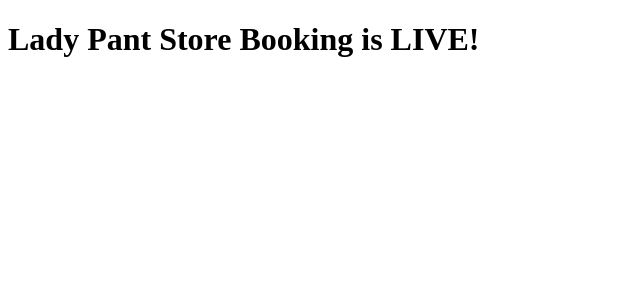
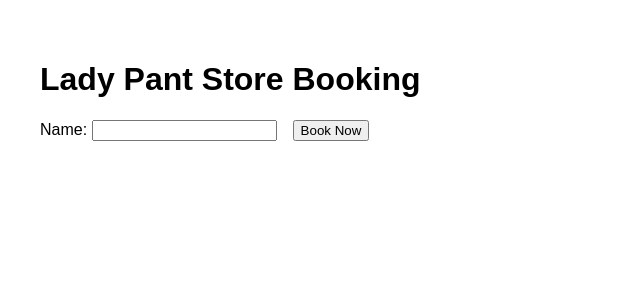
Before and after one commit to Barry-byte-cyber/Lady-Store-Booking-Finally, a React (Vite) app: page / in a window 1280 px wide. Shown: the top 300 px of the page, without its empty margins (0-640 px from the left). Built offline with nearby package versions, Linux system fonts and the light colour scheme.

Commit message:
Add booking form

```diff
--- a/src/App.jsx
+++ b/src/App.jsx
@@ -1,7 +1,34 @@
+import { useState } from "react";
+
 function App() {
+  const [name, setName] = useState("");
+  const [bookingConfirmed, setBookingConfirmed] = useState(false);
+
+  const handleSubmit = (e) => {
+    e.preventDefault();
+    setBookingConfirmed(true);
+  };
+
   return (
-    <div>
-      <h1>Lady Pant Store Booking is LIVE!</h1>
+    <div style={{ padding: "2rem", fontFamily: "Arial" }}>
+      <h1>Lady Pant Store Booking</h1>
+      {!bookingConfirmed ? (
+        <form onSubmit={handleSubmit}>
+          <label>
+            Name:{" "}
+            <input
+              value={name}
+              onChange={(e) => setName(e.target.value)}
+              required
+            />
+          </label>
+          <button type="submit" style={{ marginLeft: "1rem" }}>
+            Book Now
+          </button>
+        </form>
+      ) : (
+        <h2>Thank you for booking, {name}!</h2>
+      )}
     </div>
   );
 }
```
